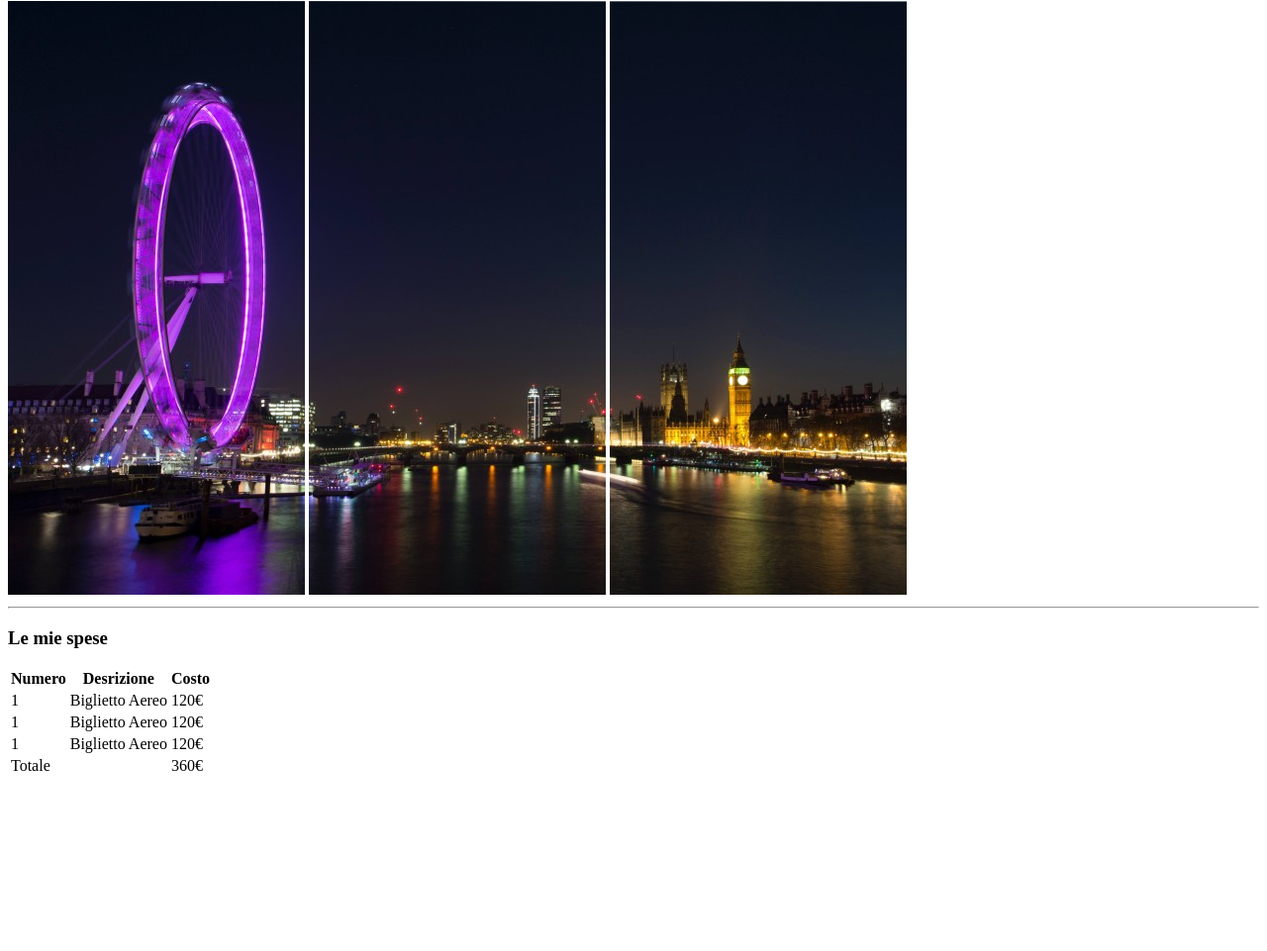
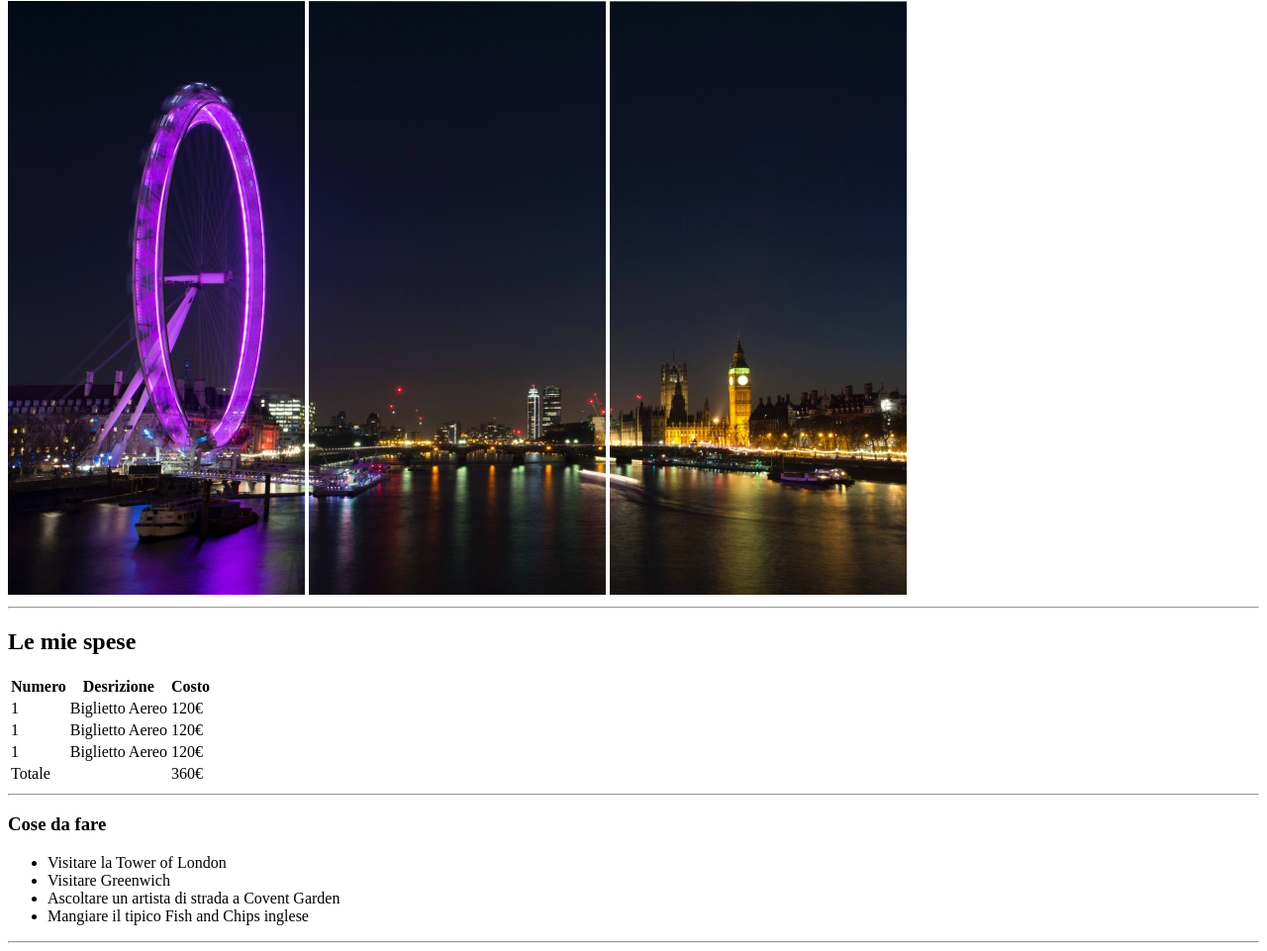
Before and after one commit to luirusso/html-london-trip, a plain HTML site: page index.html in a window 1280 px wide. Shown: the part 79-1040 px from the top of the page at 99% size. Before the commit the page ends 873 px from the top, so only its background shows below. Drawn offline with Linux system fonts and the light colour scheme.

Commit message:
add to do list

```diff
--- a/index.html
+++ b/index.html
@@ -16,9 +16,9 @@
     </header>
 
     <section>
-        <h3>
+        <h2>
             Le mie spese
-        </h3>
+        </h2>
 
 <!--Inizio Tabella-->
 
@@ -86,6 +86,28 @@
         </table>
    </section>
 
+   <hr>
+
+<h3>Cose da fare</h3>
+
+<ul>
+    <li>
+        Visitare la Tower of London
+    </li>
+    <li>
+        Visitare Greenwich
+    </li>
+    <li>
+        Ascoltare un artista di strada a Covent Garden
+    </li>
+    <li>
+        Mangiare il tipico Fish and Chips inglese
+    </li>
+</ul>
+
+<hr>
+
+
 
 </body>
 </html>
```
